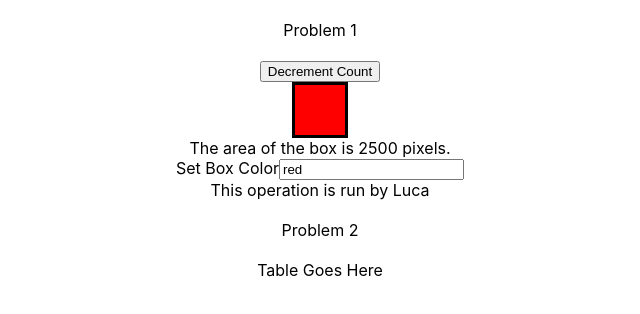
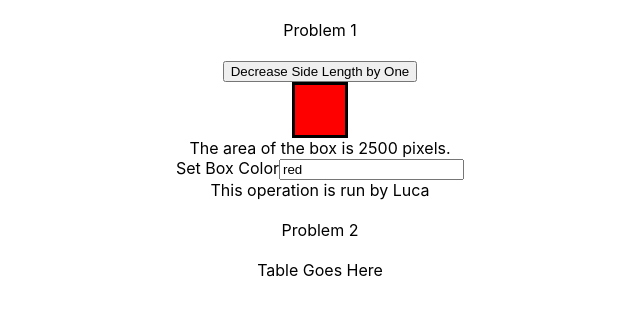
Before and after one commit to LPLemnij/TT-Interview, a React (Create React App) app: page / in a window 1280 px wide. Shown: the top 314 px of the page, without its empty margins (320-960 px from the left). Built offline with nearby package versions, Linux system fonts and the light colour scheme.

Commit message:
changed count to side length

```diff
--- a/src/Countdown/Countdown.js
+++ b/src/Countdown/Countdown.js
@@ -24,17 +24,17 @@ function CountdownComponentParent () {
     setInterval(() => {setRenderNum(Math.random())}, 2000)
 
     const CountdownComponent = (props) => {
-        const [count, setCount] = useState(props.count)
-        const [square, setSquare] = useState(props.count * props.count)
+        const [sideLength, setSideLength] = useState(props.sideLength)
+        const [square, setSquare] = useState(props.sideLength * props.sideLength)
         const [boxColorEditable, setBoxColorEditable] = useState(props.boxColor)
 
         useEffect(() => {
             setBoxColorEditable(props.boxColor)
         }, [props])
 
-        const decrementCount = () => {
-            setCount(count - 1)
-            setSquare(count * count)
+        const decrementSideLength = () => {
+            setSideLength(sideLength - 1)
+            setSquare(sideLength * sideLength)
         }
 
         const handleColorChange = (e) => {
@@ -43,9 +43,9 @@ function CountdownComponentParent () {
 
         return (
             <div>
-                <button onClick={decrementCount}>Decrement Count</button>
+                <button onClick={decrementSideLength}>Decrease Side Length by One</button>
                 <div style={{display: "flex", alignItems: "center", justifyContent: "center"}}>
-                    <div style={{backgroundColor: boxColorEditable, height: count, width: count, borderStyle: "solid"}} />
+                    <div style={{backgroundColor: boxColorEditable, height: sideLength, width: sideLength, borderStyle: "solid"}} />
                 </div>
                 <div>The area of the box is {square} pixels.</div>
                 <label>Set Box Color</label>
@@ -55,7 +55,7 @@ function CountdownComponentParent () {
         )
     }
 
-    return <CountdownComponent count={50} boxColor={"red"} userId={userId}/>
+    return <CountdownComponent sideLength={50} boxColor={"red"} userId={userId}/>
 }
 
 export default CountdownComponentParent
```
